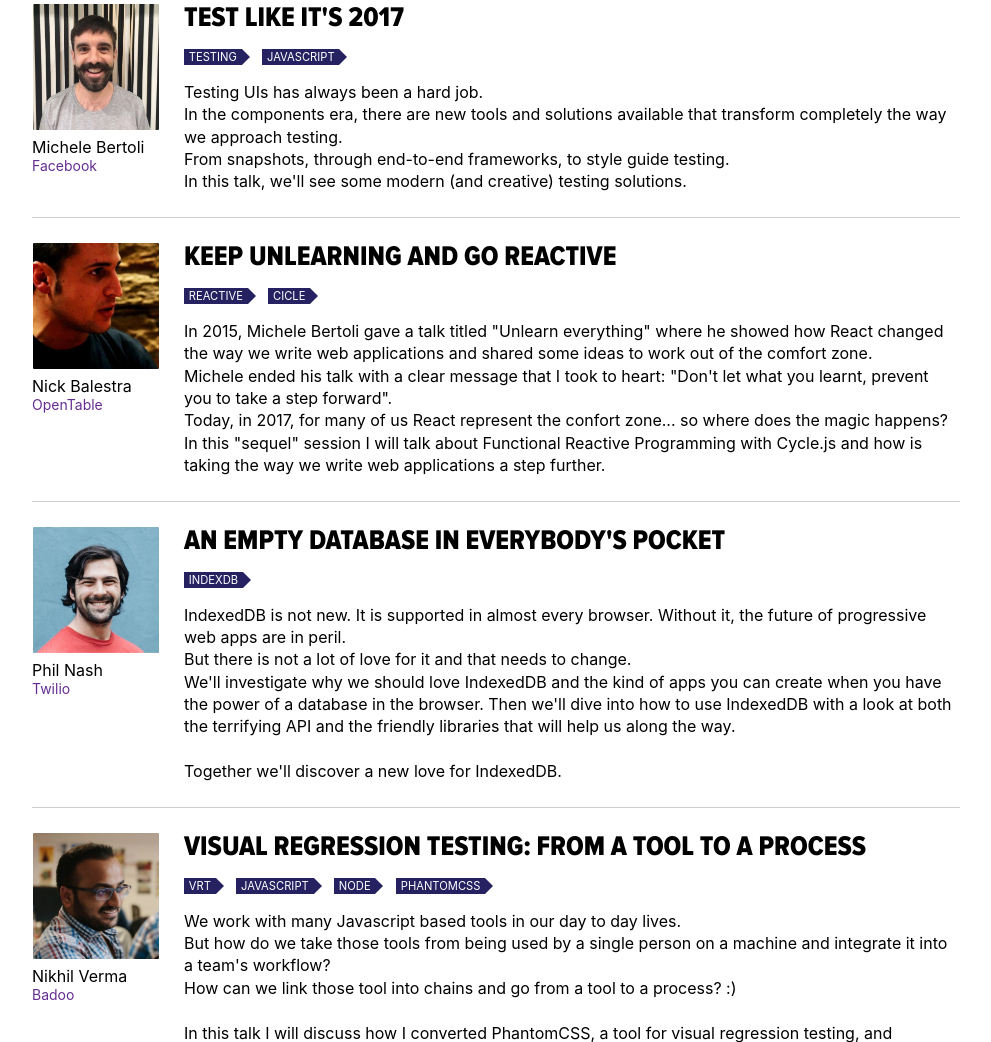
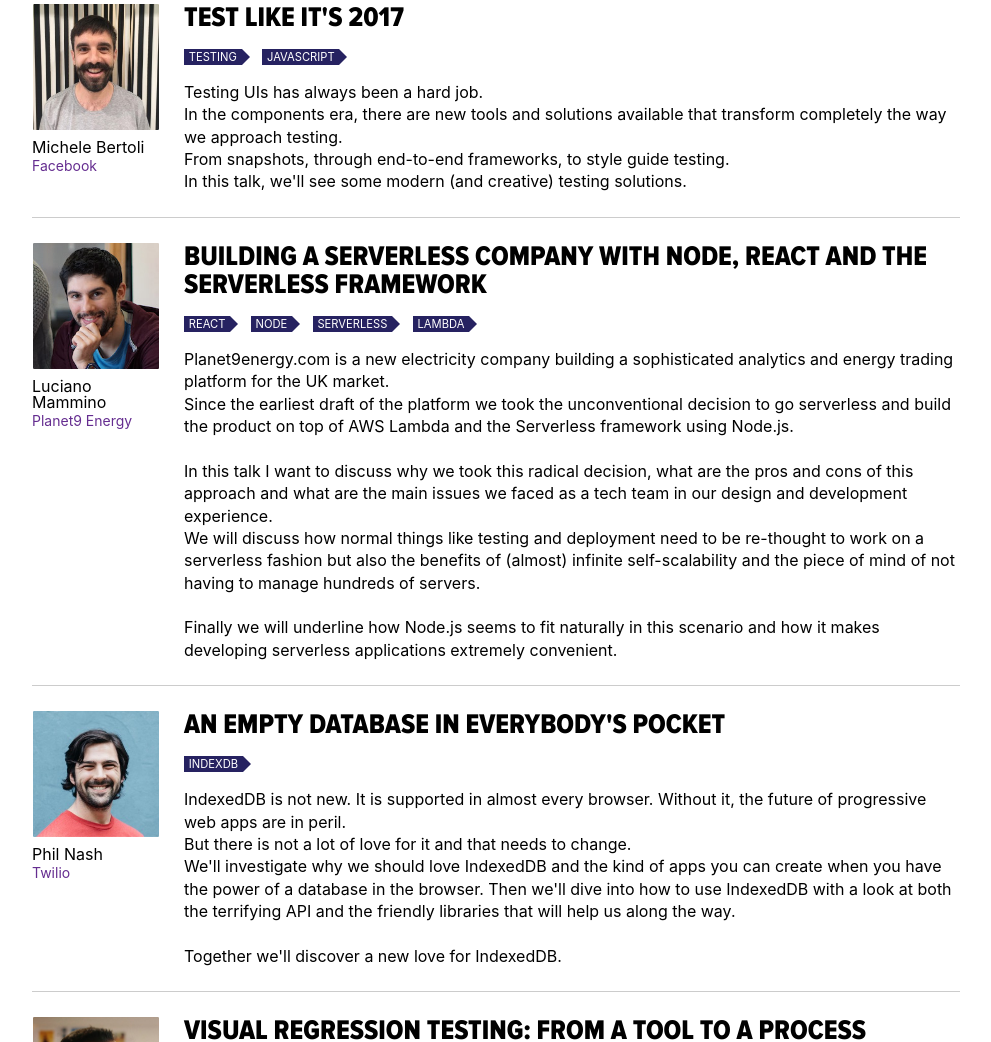
Before and after one commit to GrUSP/2017.jsday.it, a plain HTML site: page talks.html in a window 1280 px wide. Shown: the part 1542-2584 px from the top of the page, without its empty margins (144-1135 px from the left). Drawn offline with Linux system fonts and the light colour scheme.

Commit message:
added Luciano Mammino as a speaker, removed Nick Balestra

```diff
--- a/talks.html
+++ b/talks.html
@@ -227,26 +227,30 @@
         </div>
 
         <div class="talk">
-          <a class="talk__speaker" href="https://twitter.com/nickbalestra" title="Nick Balestra">
-            <div class="talk__picture" style="background-image: url('images/speakers/nick_balestra.jpg')"></div>
+          <a class="talk__speaker" href="https://twitter.com/loige" title="Luciano Mammino">
+            <div class="talk__picture" style="background-image: url('images/speakers/luciano_mammino.jpeg')"></div>
             <div>
               <div class="talk__name">
-                Nick Balestra
+                Luciano Mammino
               </div>
-              <div class="talk__company">OpenTable</div>
+              <div class="talk__company">Planet9 Energy</div>
             </div>
           </a>
           <div class="talk__content">
-            <div class="talk__title">Keep unlearning and go reactive</div>
+            <div class="talk__title">Building a serverless company with Node, React and the Serverless framework</div>
             <div class="talk__tags">
-              <span class="talk__tag">Reactive</span>
-              <span class="talk__tag">Cicle</span>
+              <span class="talk__tag">React</span>
+              <span class="talk__tag">Node</span>
+              <span class="talk__tag">Serverless</span>
+              <span class="talk__tag">Lambda</span>
             </div>
             <p class="talk__abstract">
-              In 2015, Michele Bertoli gave a talk titled "Unlearn everything" where he showed how React changed the way we write web applications and shared some ideas to work out of the comfort zone.
-              <br />Michele ended his talk with a clear message that I took to heart: "Don't let what you learnt, prevent you to take a step forward".
-              <br />Today, in 2017, for many of us React represent the confort zone... so where does the magic happens?
-              <br />In this "sequel" session I will talk about Functional Reactive Programming with Cycle.js and how is taking the way we write web applications a step further.
+              Planet9energy.com is a new electricity company building a sophisticated analytics and energy trading platform for the UK market.
+              <br />Since the earliest draft of the platform we took the unconventional decision to go serverless and build the product on top of AWS Lambda and the Serverless framework using Node.js.
+              <br /><br /> In this talk I want to discuss why we took this radical decision, what are the pros and cons of this approach and what are the main issues we faced as a tech team in our design and development experience.
+              <br />We will discuss how normal things like testing and deployment need to be re-thought to work on a serverless fashion but also the benefits of (almost) infinite self-scalability and the piece of mind of not having to manage hundreds of servers.
+              <br /><br />Finally we will underline how Node.js seems to fit naturally in this scenario and how it makes developing serverless applications extremely convenient.
+
             </p>
           </div>
         </div>
```
Also changed, not shown: index.html (+4 -4 lines), schedule.html (+4 -4 lines), images/speakers/luciano_mammino.jpeg (added).
